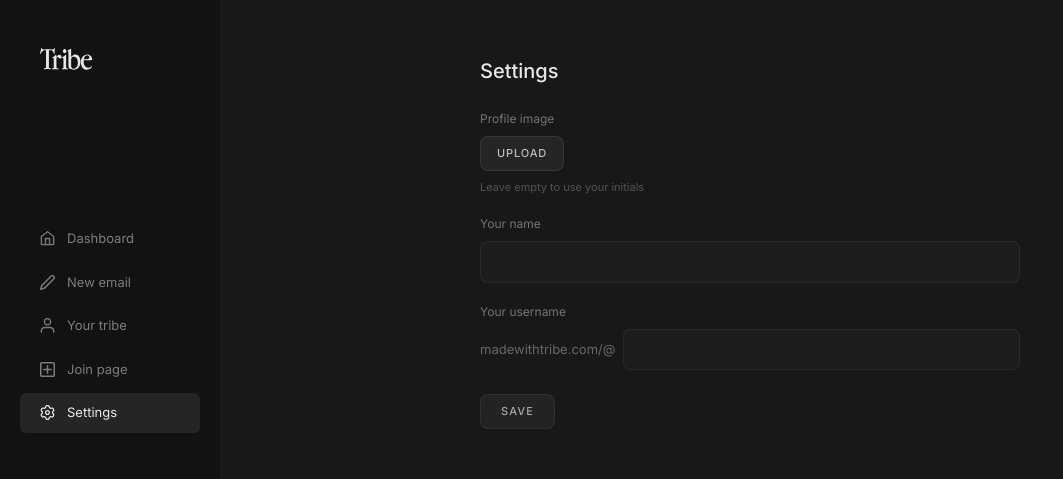
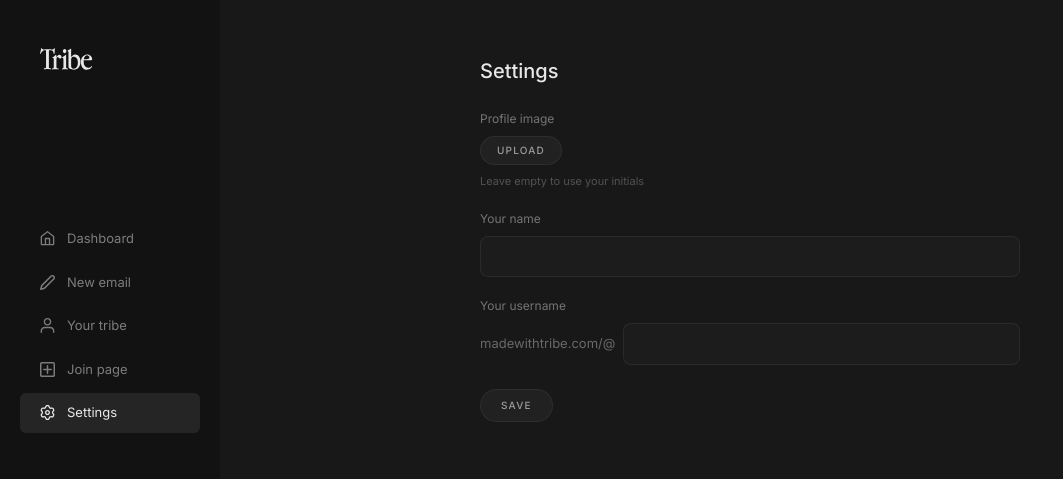
Before and after one commit to matcreates/tribe, a Next.js app: page /settings in a window 1280 px wide. Shown: the top 479 px of the page, without its empty margins (0-1063 px from the left). Built offline with nearby package versions, Linux system fonts and the light colour scheme; no server answers; the database is empty; sample sign-in values are in the browser's storage.

Commit message:
Standardize button styles across the app

```diff
--- a/src/app/(dashboard)/new-email/page.tsx
+++ b/src/app/(dashboard)/new-email/page.tsx
@@ -331,18 +331,18 @@ export default function NewEmailPage() {
           <button
             onClick={handleSend}
             disabled={isSending || isScheduling || isEmpty || getCurrentCount() === 0}
-            className="px-5 py-2 rounded-[8px] text-[11px] font-medium tracking-[0.1em] text-white/60 transition-colors disabled:opacity-30 disabled:cursor-not-allowed hover:bg-white/[0.08]"
-            style={{ background: 'rgba(255, 255, 255, 0.05)', border: '1px solid rgba(255, 255, 255, 0.06)' }}
+            className="px-5 py-2 rounded-[20px] text-[10px] font-medium tracking-[0.12em] uppercase text-white/55 hover:text-white/70 transition-colors border border-white/[0.06] disabled:opacity-40 disabled:cursor-not-allowed"
+            style={{ background: 'rgba(255, 255, 255, 0.04)' }}
           >
             {isSending ? "SENDING..." : "SEND"}
           </button>
           <button
             onClick={() => setShowScheduleModal(true)}
             disabled={isSending || isScheduling || isEmpty || getCurrentCount() === 0}
-            className="flex items-center gap-2 px-5 py-2 rounded-[8px] text-[11px] font-medium tracking-[0.1em] text-white/60 transition-colors disabled:opacity-30 disabled:cursor-not-allowed hover:bg-white/[0.08]"
-            style={{ background: 'rgba(255, 255, 255, 0.05)', border: '1px solid rgba(255, 255, 255, 0.06)' }}
+            className="flex items-center gap-2 px-5 py-2 rounded-[20px] text-[10px] font-medium tracking-[0.12em] uppercase text-white/55 hover:text-white/70 transition-colors border border-white/[0.06] disabled:opacity-40 disabled:cursor-not-allowed"
+            style={{ background: 'rgba(255, 255, 255, 0.04)' }}
           >
-            <ClockIcon className="w-3.5 h-3.5" />
+            <ClockIcon className="w-3 h-3" />
             SCHEDULE
           </button>
         </div>
--- a/src/app/(dashboard)/settings/page.tsx
+++ b/src/app/(dashboard)/settings/page.tsx
@@ -129,8 +129,8 @@ export default function SettingsPage() {
               type="button"
               onClick={handleFileSelect}
               disabled={isUploading}
-              className="px-4 py-2 rounded-[8px] text-[11px] font-medium tracking-[0.08em] text-white/70 transition-colors disabled:opacity-50 hover:bg-white/[0.08]"
-              style={{ background: 'rgba(255, 255, 255, 0.06)', border: '1px solid rgba(255, 255, 255, 0.08)' }}
+              className="px-4 py-1.5 rounded-[20px] text-[10px] font-medium tracking-[0.12em] uppercase text-white/55 hover:text-white/70 transition-colors border border-white/[0.06] disabled:opacity-40"
+              style={{ background: 'rgba(255, 255, 255, 0.04)' }}
             >
               {isUploading ? "UPLOADING..." : "UPLOAD"}
             </button>
@@ -178,8 +178,8 @@ export default function SettingsPage() {
         <button
           onClick={handleSave}
           disabled={isSaving}
-          className="px-5 py-2 rounded-[8px] text-[11px] font-medium tracking-[0.1em] text-white/60 transition-colors hover:bg-white/[0.08] disabled:opacity-50"
-          style={{ background: 'rgba(255, 255, 255, 0.05)', border: '1px solid rgba(255, 255, 255, 0.06)' }}
+          className="px-5 py-2 rounded-[20px] text-[10px] font-medium tracking-[0.12em] uppercase text-white/55 hover:text-white/70 transition-colors border border-white/[0.06] disabled:opacity-40"
+          style={{ background: 'rgba(255, 255, 255, 0.04)' }}
         >
           {isSaving ? "SAVING..." : "SAVE"}
         </button>
```
